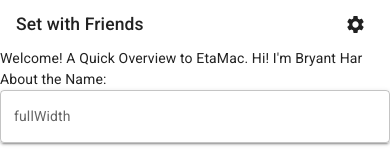
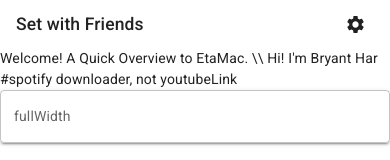
Before and after one commit to bryant-har/bryanthar.com, a Next.js app in the folder etamac/: page / in a window 390 px wide. Shown: the top 160 px of the page. Built offline with nearby package versions, Linux system fonts and the light colour scheme.

Commit message:
sync mobile changes

```diff
--- a/etamac/src/components/InputBar.js
+++ b/etamac/src/components/InputBar.js
@@ -11,9 +11,9 @@
         maxWidth: '100%',
       }}
     >
-        <Paper  elevation={2} >
-      <TextField fullWidth label="fullWidth" id="fullWidth" />
+      <Paper elevation={2} >
+        <TextField fullWidth label="fullWidth" id="fullWidth" />
       </Paper>
-      </Box>
+    </Box>
   );
 }
--- a/etamac/src/pages/index.js
+++ b/etamac/src/pages/index.js
@@ -5,8 +5,9 @@
     <>
       <Typography>
         Welcome! A Quick Overview to EtaMac.
+        \\
         Hi! I'm Bryant Har
-        About the Name:
+        #spotify downloader, not youtubeLink
       </Typography>
       <InputBar />
     </>
```
Also changed, not shown: etamac/src/pages/converter.js (+8 -0 lines), 1 other file (tests, documents, lock files or other folders).
